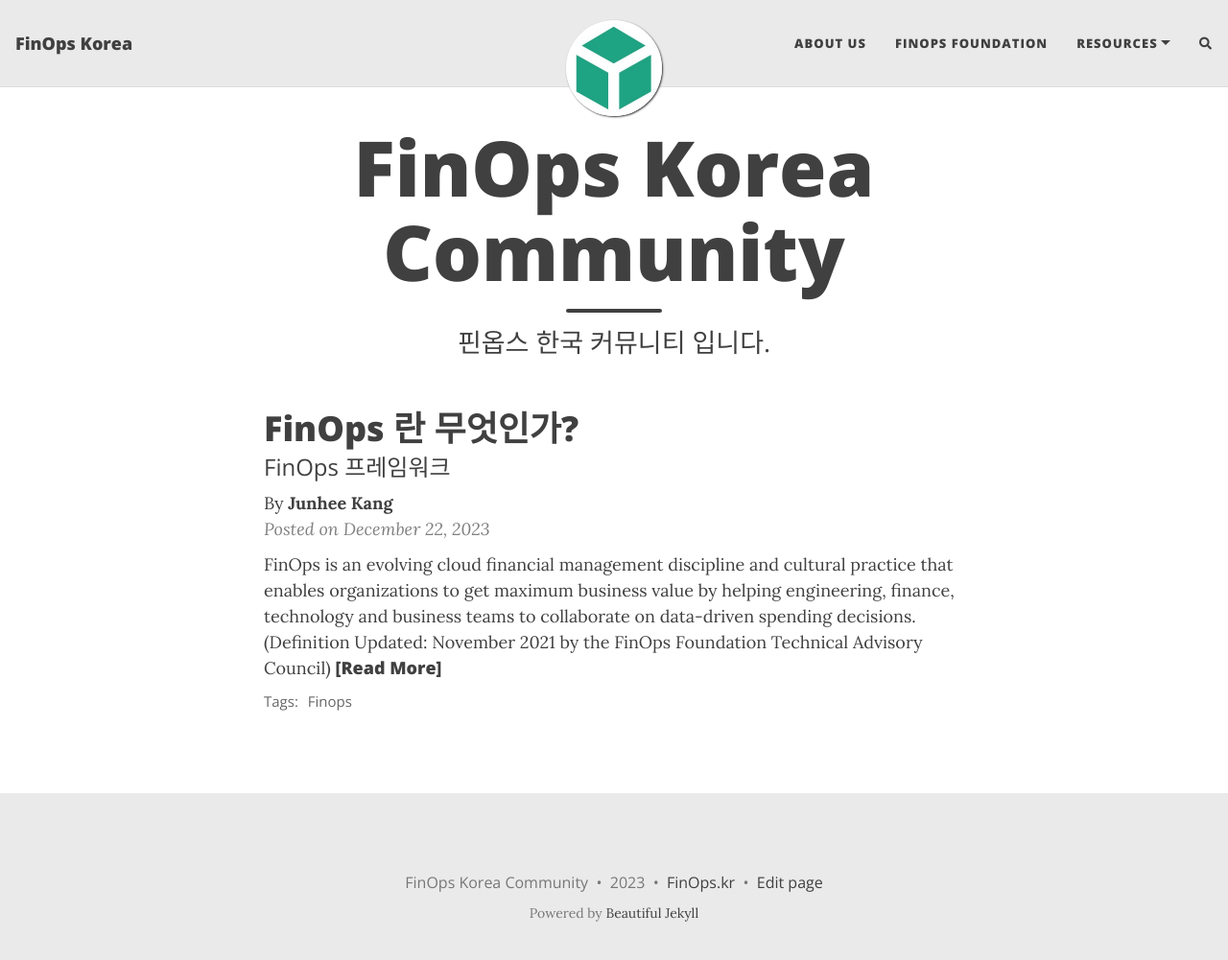
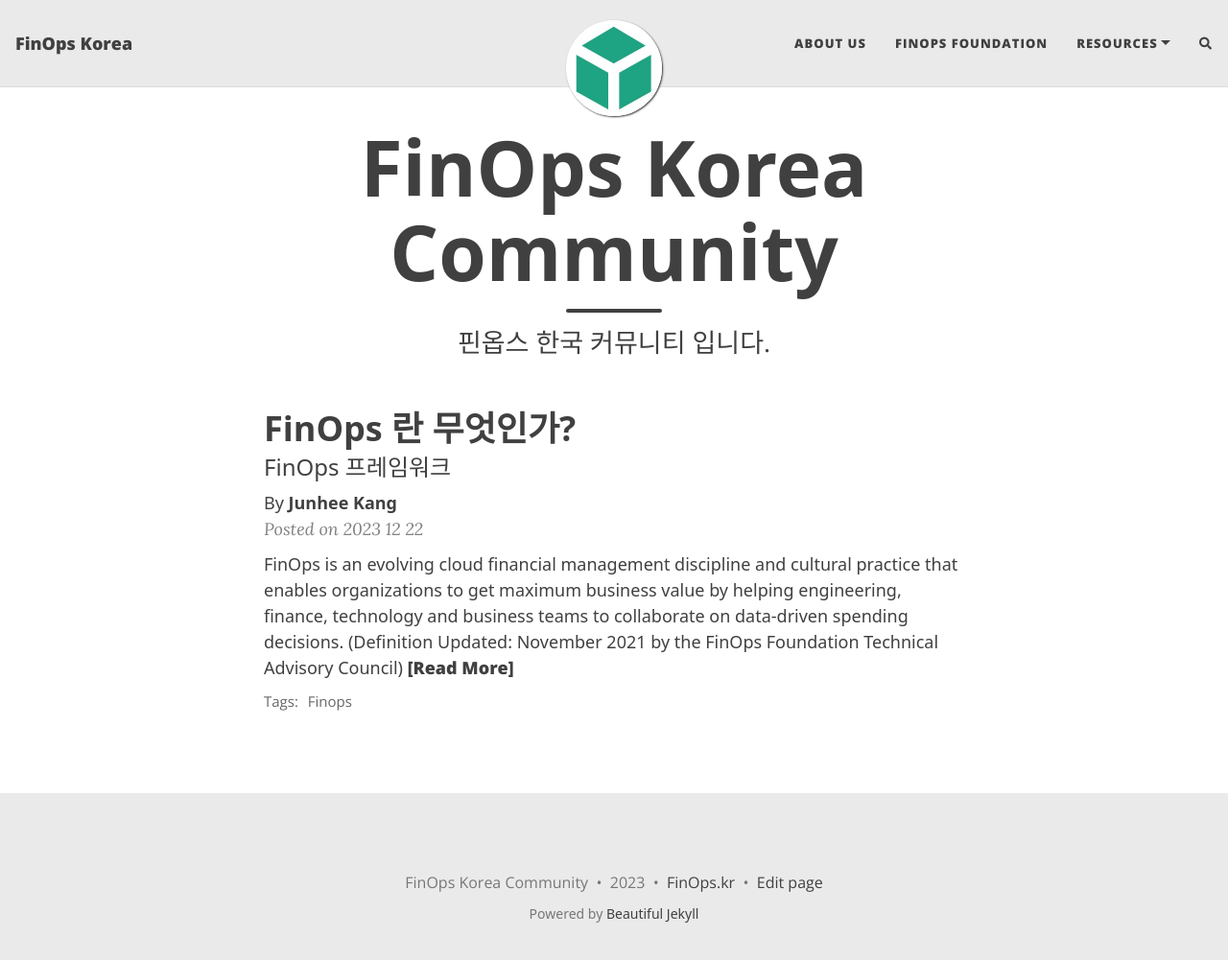
Before and after one commit to FinOpsKR/finopskr.github.io, a Jekyll site: the page built from index.html, in a window 1280 px wide and 1013 px high. Shown: the top 1001 px of the window at 96% size. Built offline with Jekyll 4.4.1, drawn with Linux system fonts in a browser that asks for light colours; nearby versions of some CDN libraries; the list of posts is cut into pages by our own code; comment, search, counter and statistics services are not loaded.

Commit message:
font 수정

```diff
--- a/_config.yml
+++ b/_config.yml
@@ -87,7 +87,7 @@
 
 # If you want your website to generate an RSS feed, provide a description
 # The URL for the feed will be https://<your_website>/feed.xml
-rss-description: This website is a virtual proof that I'm awesome
+rss-description: FinOps Korea Community RSS Feed
 
 ###########################
 # --- General options --- #
@@ -125,7 +125,7 @@
 navbar-var-length: false
 
 # The keywords to associate with your website, for SEO purposes
-#keywords: "my,list,of,keywords"
+keywords: "finops,aws,gcp,cloud,cost,cost optimization"
 
 ######################################
 # --- Colours / background image --- #
@@ -247,7 +247,7 @@
 ################
 
 # Ruby Date Format to show dates of posts
-date_format: "%B %-d, %Y"
+date_format: "%Y %m %-d"
 
 # Facebook App ID
 #fb_app_id: ""
--- a/assets/css/beautifuljekyll.css
+++ b/assets/css/beautifuljekyll.css
@@ -11,7 +11,7 @@
 }
 
 body {
-  font-family: 'Lora', 'Times New Roman', serif;
+  font-family: 'Noto Sans', sans-serif;
   font-size: 1.125rem;
   color: {{ site.text-col | default: "#404040" }};
   position: relative;
@@ -33,7 +33,7 @@
   margin: 1.875rem 0;
 }
 h1,h2,h3,h4,h5,h6 {
-  font-family: 'Open Sans', 'Helvetica Neue', Helvetica, Arial, sans-serif;
+  font-family: 'Noto Sans', sans-serif;
   font-weight: 800;
   line-height: 1.1;
 }
```
Also changed, not shown: 2 other files.
